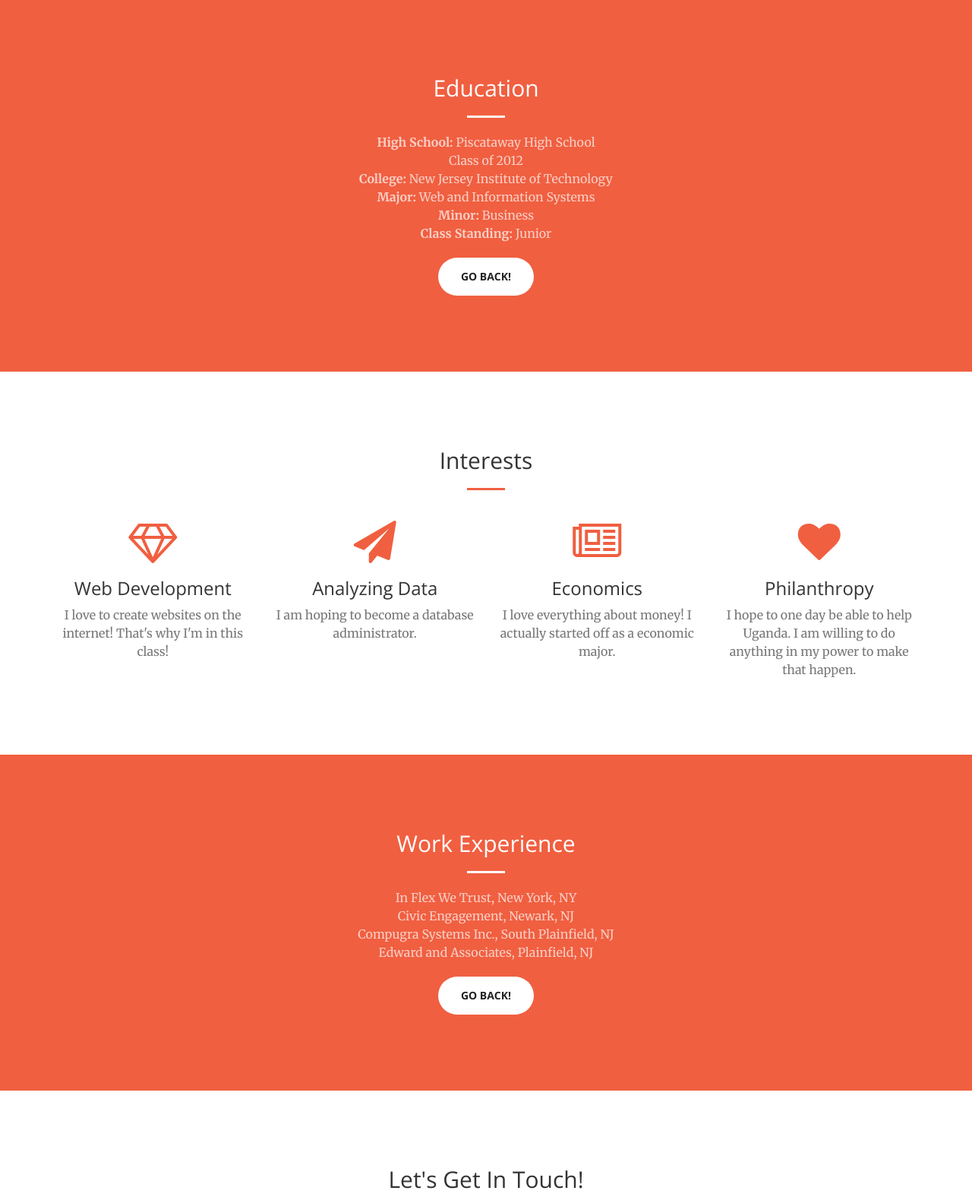
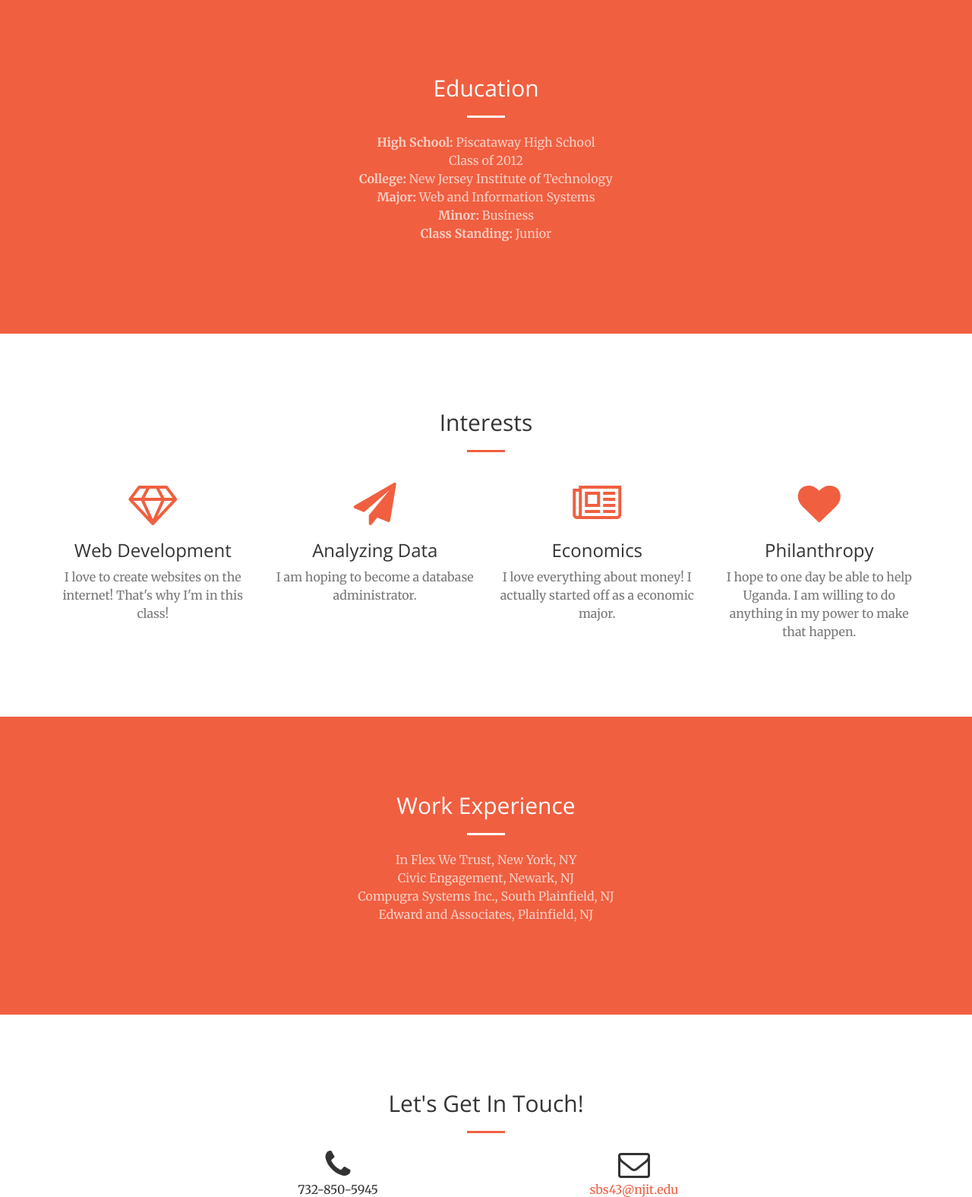
Before and after one commit to sirasemambya/is219s16SiraSemambya2, a PHP site: page / in a window 1280 px wide. Shown: the part 801-2376 px from the top of the page at 76% size. Run offline with PHP 8.4, Linux system fonts and the light colour scheme.

Commit message:
Removed Items

```diff
--- a/index.php
+++ b/index.php
@@ -93,7 +93,6 @@
                     <b>Major:</b> Web and Information Systems <br>
                     <b>Minor:</b> Business <br>
                     <b>Class Standing:</b> Junior</p>
-                    <a href="#" class="btn btn-default btn-xl">Go Back!</a>
                 </div>
             </div>
         </div>
@@ -152,7 +151,6 @@
                   Civic Engagement, Newark, NJ<br>
                   Compugra Systems Inc., South Plainfield, NJ<br>
                   Edward and Associates, Plainfield, NJ</p>
-                  <a href="#" class="btn btn-default btn-xl">Go Back!</a>
               </div>
           </div>
       </div>
```
